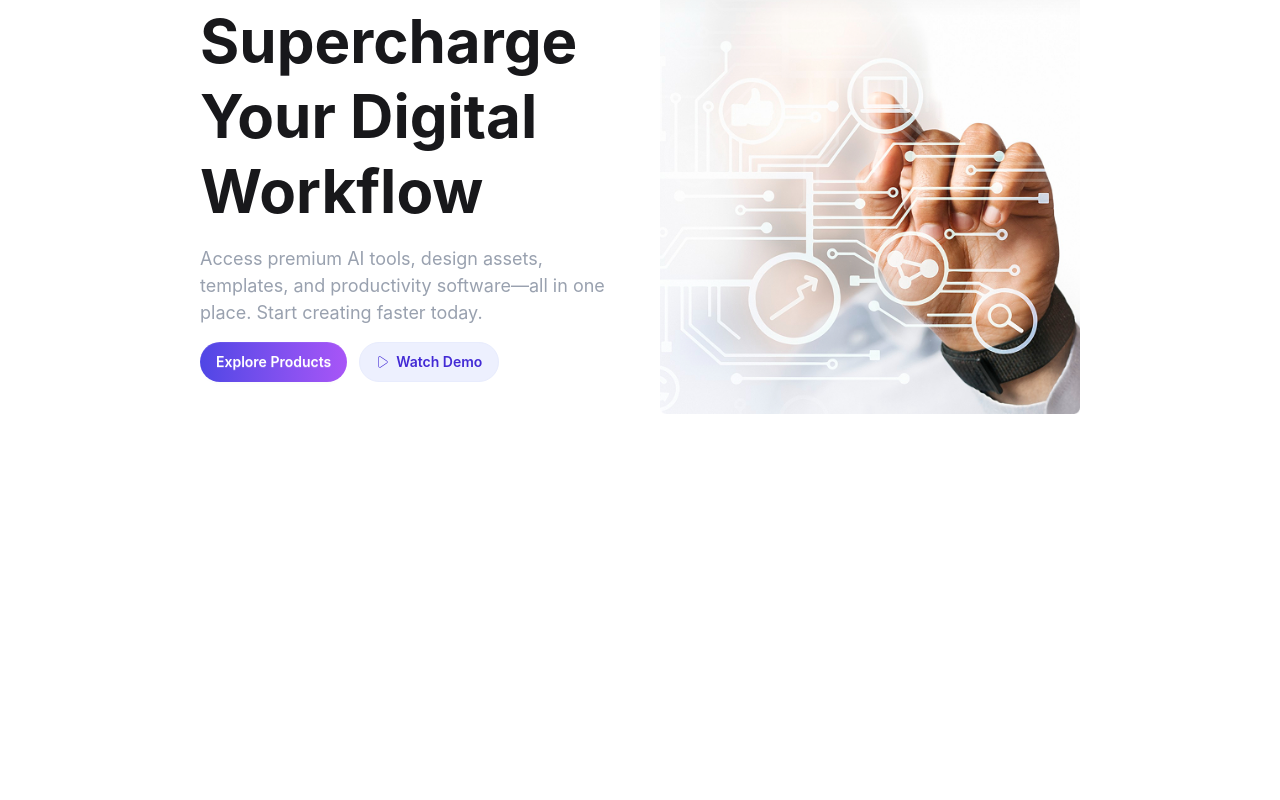
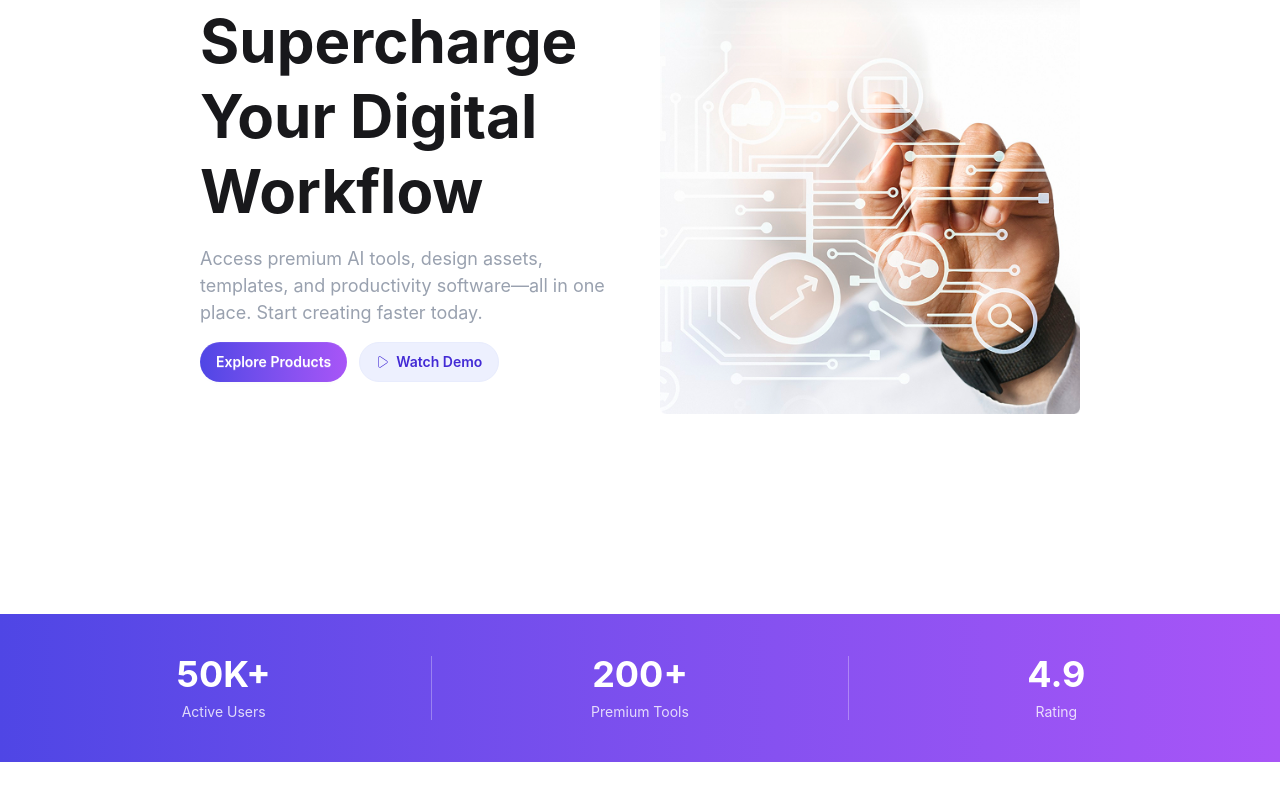
Before and after one commit to abrar12678/digitools-platform, a React (Vite) app: page / in a window 1280 px wide. Shown: the part 270-1070 px from the top of the page. Before the commit the page ends 800 px from the top, so only its background shows below. Built offline with nearby package versions, Linux system fonts and the light colour scheme.

Commit message:
Created Rating Section

```diff
--- a/src/App.jsx
+++ b/src/App.jsx
@@ -21,7 +21,7 @@ function App() {
     <>
       <Navbar />
       <Hero />
-      {/* <Rating /> */}
+      <Rating />
       {/* <Suspense> */}
         {/* <Tools productsPromise={productsPromise} /> */}
       {/* </Suspense> */}
```
